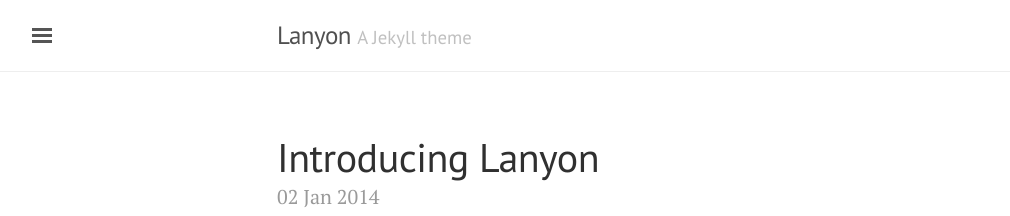
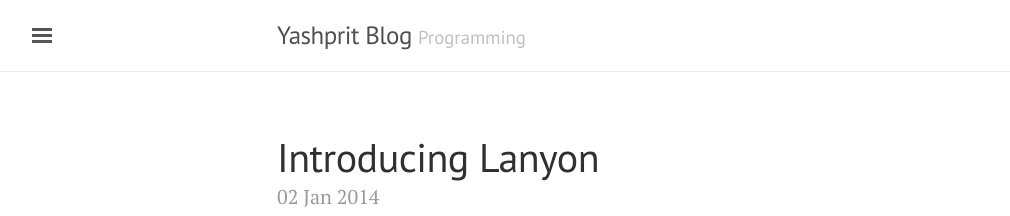
Before and after one commit to yashprit/blog, a Jekyll site: the page built from index.html, in a window 1280 px wide and 900 px high. Shown: the top 216 px of the window, without its empty margins (3-1013 px from the left). Built offline with Jekyll 4.4.1, drawn with Linux system fonts in a browser that asks for light colours; the list of posts is cut into pages by our own code.

Commit message:
updating config file

```diff
--- a/_config.yml
+++ b/_config.yml
@@ -5,18 +5,18 @@
 relative_permalinks: true
 
 # Setup
-title:               Lanyon
-tagline:             'A Jekyll theme'
+title:               Yashprit Blog
+tagline:             'Programming '
 description:         'A reserved <a href="http://jekyllrb.com" target="_blank">Jekyll</a> theme that places the utmost gravity on content with a hidden drawer. Made by <a href="https://twitter.com/mdo" target="_blank">@mdo</a>.'
-url:                 http://lanyon.getpoole.com
+url:                 http://yashprit.com
 baseurl:             ''
 paginate:            5
 
 # About/contact
 author:
-  name:              Mark Otto
-  url:               https://twitter.com/mdo
-  email:             markdotto@gmail.com
+  name:              Yashprit Singh
+  url:               https://twitter.com/yashprit
+  email:             yashprit@gmail.com
 
 # Custom vars
 version:             1.0.0
```
Also changed, not shown: README.md.
